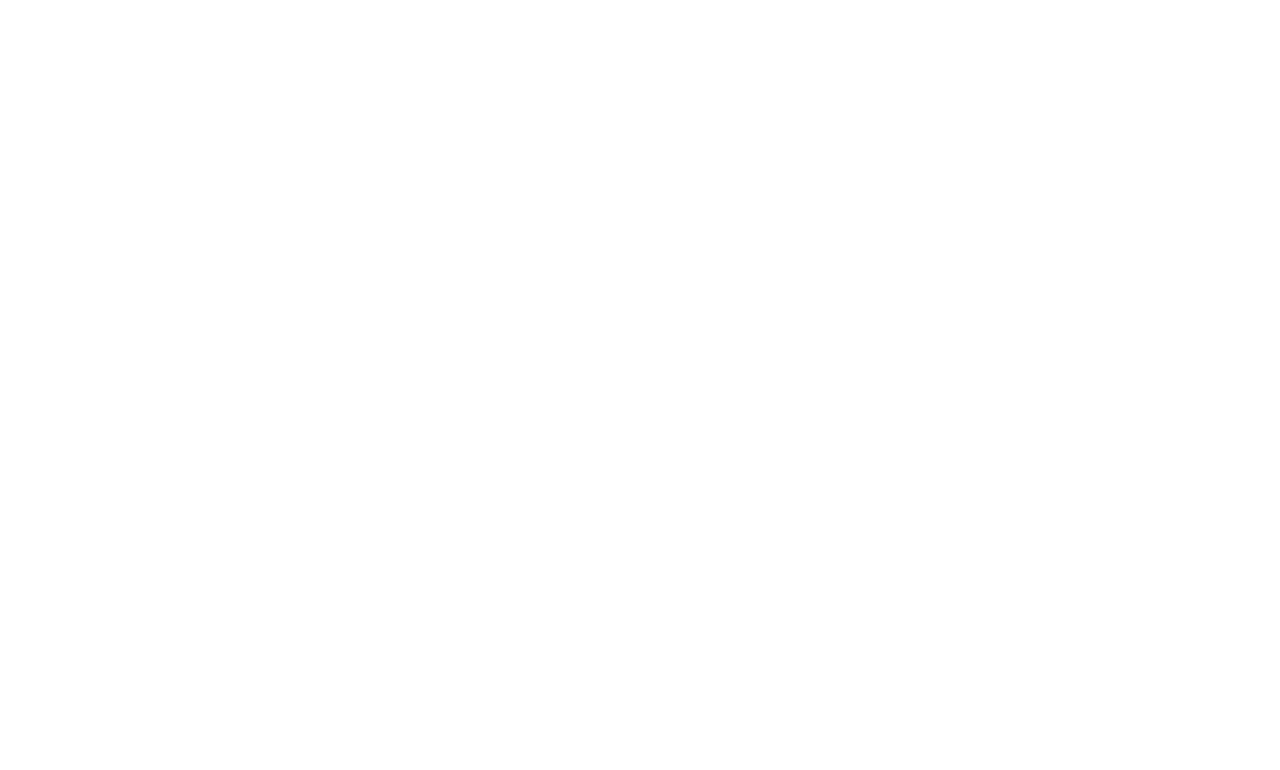
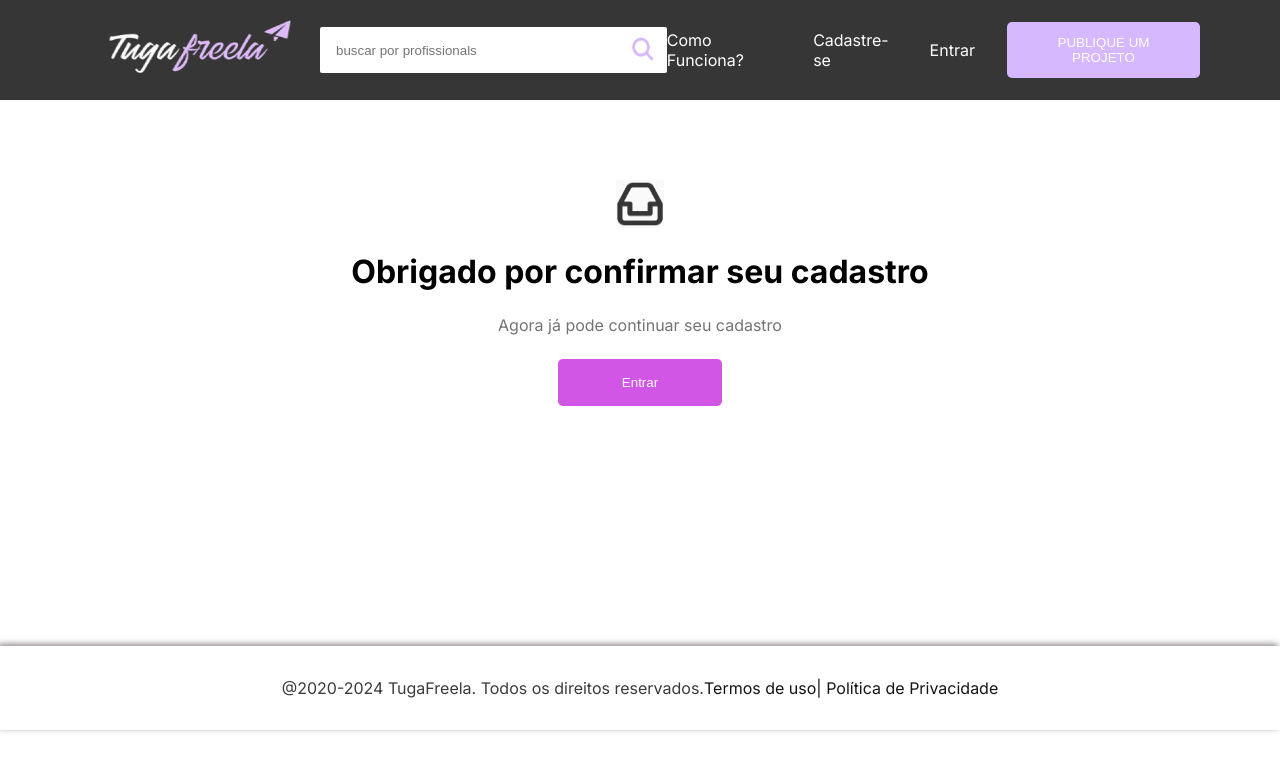
Before and after one commit to chiemek/TugaFreela, a React (Vite) app: page /ThankYou in a window 1280 px wide. Before the commit this address had no page. Shown: the top 770 px of the page. Built offline with nearby package versions, Linux system fonts and the light colour scheme.

Commit message:
fixed the thank You page

```diff
--- a/src/App.jsx
+++ b/src/App.jsx
@@ -6,7 +6,7 @@
 import Home from "./pages/Home/Home";
 import Login from "./pages/Login/Login";
 import Change from "./pages/Password/Change/Change";
-import Confirm from "./pages/SignUp/Confirm/Confirm";
+import Confirm from "./pages/Password/Confirm/Confirm";
 import Email from "./pages/Password/Email/Email";
 import Privacy from "./pages/Privacy/Privacy";
 import Basic from "./pages/SignUp/Basic/Basic";
@@ -16,6 +16,7 @@
 import ContactUs from "./pages/ContactUs/ContactUs";
 import Freelance from "./pages/Freelance/Freelance";
 import FAQ from "./pages/FAQ/FAQ";
+import ThankYou from "./pages/Password/ThankYou/ThankYou";
 // import Header from "./components/Header/Header";
 // import Footer from "./components/Footer/Footer";
 // import Footer2 from "./components/Footer/Footer2/Footer2";
@@ -38,6 +39,7 @@
           <Route path="/ContactUs" element={<ContactUs />} />
           <Route path="/Freelance" element={<Freelance />} />
           <Route path="/FAQ" element={<FAQ />} />
+          <Route path="/ThankYou" element={<ThankYou />} />
         </Routes>
 
         {/* <Header /> */}
--- a/src/pages/Password/Change/Change.jsx
+++ b/src/pages/Password/Change/Change.jsx
@@ -22,7 +22,7 @@
             id="password"
             placeholder="Confirm Password"
           />
-          <HashLink to="/Login">
+          <HashLink to="/ThankYou">
             <button type="submit">Enviar</button>
           </HashLink>
         </form>
--- /dev/null
+++ b/src/pages/Password/Confirm/Confirm.css
@@ -0,0 +1,29 @@
+.container9 {
+  display: flex;
+  flex-direction: column;
+  justify-content: center;
+  align-items: center;
+  width: 100%;
+  padding: 5rem 0 15rem 0;
+  text-align: center;
+
+  img {
+    width: 3rem;
+    margin-bottom: 1.5rem;
+  }
+
+  h2 {
+    text-align: center;
+    font-size: 2rem;
+    margin-bottom: 1.5rem;
+  }
+
+  p {
+    margin-bottom: 1.5rem;
+    color: #757373;
+  }
+
+  #link {
+    text-decoration: none;
+  }
+}
--- /dev/null
+++ b/src/pages/Password/Confirm/Confirm.jsx
@@ -0,0 +1,27 @@
+import { HashLink } from "react-router-hash-link";
+import Footer2 from "../../../components/Footer/Footer2/Footer2";
+import Header from "../../../components/Header/Header";
+import EmailLogo from "../../../assets/icons/emailLogo.png";
+import "./Confirm.css";
+
+const Confirm = () => {
+  return (
+    <>
+      <Header />
+      <div className="container9">
+        <img src={EmailLogo} alt="logo email" />
+        <h2>Cheque seu email</h2>
+        <p>
+          Enviamos um email para {`<Email>`} <br />
+          com instruções para redefinir sua senha.
+        </p>
+        <HashLink to="/Change" id="link">
+          <span>&larr; </span>Voltar a Home
+        </HashLink>
+      </div>
+      <Footer2 />
+    </>
+  );
+};
+
+export default Confirm;
--- /dev/null
+++ b/src/pages/Password/ThankYou/ThankYou.css
@@ -0,0 +1,35 @@
+.container90 {
+  display: flex;
+  flex-direction: column;
+  justify-content: center;
+  align-items: center;
+  width: 100%;
+  padding: 5rem 0 15rem 0;
+  text-align: center;
+
+  img {
+    width: 3rem;
+    height: 3rem;
+    margin-bottom: 1.5rem;
+  }
+
+  h2 {
+    text-align: center;
+    font-size: 2rem;
+    margin-bottom: 1.5rem;
+  }
+
+  p {
+    margin-bottom: 1.5rem;
+    color: #757373;
+  }
+
+  #link {
+    text-decoration: none;
+
+    button {
+      background-color: rgb(210, 86, 230);
+      padding: 1rem 4rem;
+    }
+  }
+}
--- /dev/null
+++ b/src/pages/Password/ThankYou/ThankYou.jsx
@@ -0,0 +1,24 @@
+import Footer2 from "../../../components/Footer/Footer2/Footer2";
+import Header from "../../../components/Header/Header";
+import EmailLogo from "../../../assets/icons/emailLogo.png";
+import { HashLink } from "react-router-hash-link";
+import "./ThankYou.css";
+
+const ThankYou = () => {
+  return (
+    <>
+      <Header />
+      <div className="container90">
+        <img src={EmailLogo} alt="logo email" />
+        <h2>Obrigado por confirmar seu cadastro</h2>
+        <p>Agora já pode continuar seu cadastro</p>
+        <HashLink to="/" id="link">
+          <button>Entrar</button>
+        </HashLink>
+      </div>
+      <Footer2 />
+    </>
+  );
+};
+
+export default ThankYou;
--- a/src/pages/SignUp/Confirm/Confirm.jsx
+++ /dev/null
@@ -1,5 +0,0 @@
-const Confirm = () => {
-  return <div>Confirm</div>;
-};
-
-export default Confirm;
```
Also changed, not shown: src/pages/SignUp/Confirm/Confirm.css (deleted).
